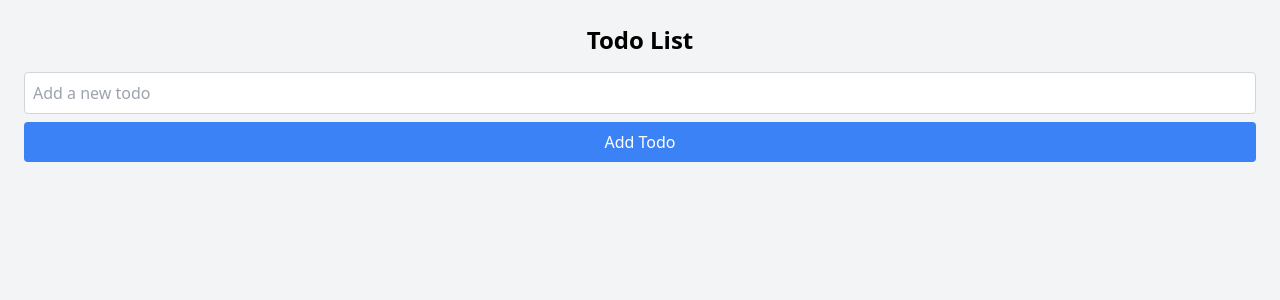
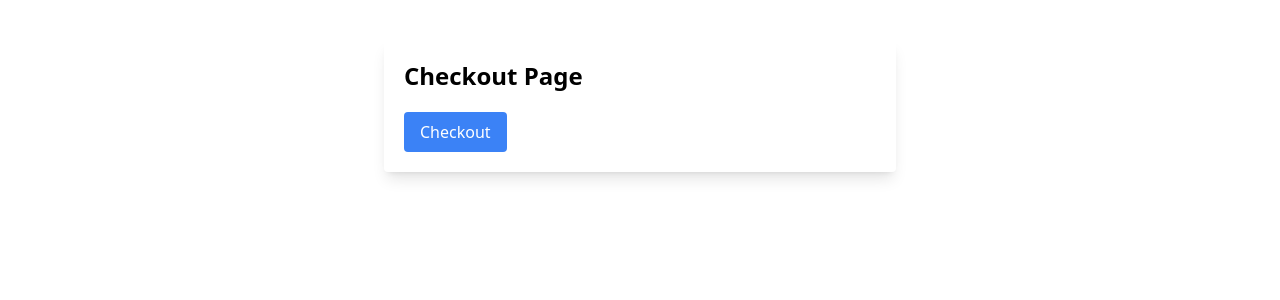
Before and after one commit to ojuan19/sample-backend, a React (Vite) app: page /checkout in a window 1280 px wide. Shown: the top 300 px of the page. Built offline with nearby package versions, Linux system fonts and the light colour scheme.

Commit message:
Reset repo and add my new files

```diff
--- a/src/App.tsx
+++ b/src/App.tsx
@@ -1,11 +1,16 @@
 import React from 'react';
-import TodoApp from './components/TodoApp';
+import { BrowserRouter as Router, Routes, Route } from 'react-router-dom';
+import CheckoutPage from './pages/CheckoutPage';
+import NotFoundPage from './pages/NotFoundPage';
 
 function App() {
   return (
-    <div className="App">
-      <TodoApp />
-    </div>
+    <Router>
+      <Routes>
+        <Route path="/checkout" element={<CheckoutPage />} />
+        <Route path="*" element={<NotFoundPage />} />
+      </Routes>
+    </Router>
   );
 }
 
--- a/src/components/TodoApp.tsx
+++ /dev/null
@@ -1,31 +0,0 @@
-import React, { useState } from 'react';
-import TodoList from './TodoList';
-import TodoForm from './TodoForm';
-
-interface Todo {
-  id: number;
-  text: string;
-}
-
-const TodoApp: React.FC = () => {
-  const [todos, setTodos] = useState<Todo[]>([]);
-
-  const addTodo = (text: string) => {
-    const newTodo = { id: Date.now(), text };
-    setTodos([...todos, newTodo]);
-  };
-
-  const removeTodo = (id: number) => {
-    setTodos(todos.filter(todo => todo.id !== id));
-  };
-
-  return (
-    <div className="p-6 bg-gray-100 min-h-screen">
-      <h1 className="text-2xl font-bold mb-4 text-center">Todo List</h1>
-      <TodoForm addTodo={addTodo} />
-      <TodoList todos={todos} removeTodo={removeTodo} />
-    </div>
-  );
-};
-
-export default TodoApp;
--- a/src/components/TodoForm.tsx
+++ /dev/null
@@ -1,41 +0,0 @@
-import React, { useState } from 'react';
-
-interface TodoFormProps {
-  addTodo: (text: string) => void;
-}
-
-const TodoForm: React.FC<TodoFormProps> = ({ addTodo }) => {
-  const [input, setInput] = useState('');
-
-  const handleChange = (e: React.ChangeEvent<HTMLInputElement>) => {
-    setInput(e.target.value);
-  };
-
-  const handleSubmit = (e: React.FormEvent) => {
-    e.preventDefault();
-    if (input.trim()) {
-      addTodo(input);
-      setInput('');
-    }
-  };
-
-  return (
-    <form onSubmit={handleSubmit} className="mb-4">
-      <input
-        type="text"
-        value={input}
-        onChange={handleChange}
-        className="p-2 border border-gray-300 rounded w-full"
-        placeholder="Add a new todo"
-      />
-      <button
-        type="submit"
-        className="mt-2 w-full bg-blue-500 text-white p-2 rounded hover:bg-blue-700"
-      >
-        Add Todo
-      </button>
-    </form>
-  );
-};
-
-export default TodoForm;
--- a/src/components/TodoItem.tsx
+++ /dev/null
@@ -1,27 +0,0 @@
-import React from 'react';
-
-interface Todo {
-  id: number;
-  text: string;
-}
-
-interface TodoItemProps {
-  todo: Todo;
-  removeTodo: (id: number) => void;
-}
-
-const TodoItem: React.FC<TodoItemProps> = ({ todo, removeTodo }) => {
-  return (
-    <li className="flex justify-between items-center p-2 bg-white border-b border-gray-300">
-      <span>{todo.text}</span>
-      <button
-        onClick={() => removeTodo(todo.id)}
-        className="bg-red-500 text-white px-2 py-1 rounded hover:bg-red-700"
-      >
-        Delete
-      </button>
-    </li>
-  );
-};
-
-export default TodoItem;
--- a/src/components/TodoList.tsx
+++ /dev/null
@@ -1,24 +0,0 @@
-import React from 'react';
-import TodoItem from './TodoItem';
-
-interface Todo {
-  id: number;
-  text: string;
-}
-
-interface TodoListProps {
-  todos: Todo[];
-  removeTodo: (id: number) => void;
-}
-
-const TodoList: React.FC<TodoListProps> = ({ todos, removeTodo }) => {
-  return (
-    <ul className="list-none p-0">
-      {todos.map(todo => (
-        <TodoItem key={todo.id} todo={todo} removeTodo={removeTodo} />
-      ))}
-    </ul>
-  );
-};
-
-export default TodoList;
--- /dev/null
+++ b/src/pages/CheckoutPage.tsx
@@ -0,0 +1,17 @@
+import React from 'react';
+import Button from '../styles/Button';
+
+const CheckoutPage: React.FC = () => {
+  const handleCheckout = () => {
+    alert('Proceed to checkout');
+  };
+
+  return (
+    <div className="container mx-auto my-10 p-5 max-w-lg bg-white shadow-lg rounded">
+      <h1 className="text-2xl font-bold mb-5">Checkout Page</h1>
+      <Button label="Checkout" onClick={handleCheckout} />
+    </div>
+  );
+};
+
+export default CheckoutPage;
--- /dev/null
+++ b/src/pages/NotFoundPage.tsx
@@ -0,0 +1,11 @@
+import React from 'react';
+
+const NotFoundPage: React.FC = () => {
+  return (
+    <div className="flex items-center justify-center h-screen">
+      <h1 className="text-4xl font-bold">404 - Page Not Found</h1>
+    </div>
+  );
+};
+
+export default NotFoundPage;
--- /dev/null
+++ b/src/styles/Button.tsx
@@ -0,0 +1,20 @@
+import React from 'react';
+import 'tailwindcss/tailwind.css';
+
+interface ButtonProps {
+  label: string;
+  onClick: () => void;
+}
+
+const Button: React.FC<ButtonProps> = ({ label, onClick }) => {
+  return (
+    <button
+      onClick={onClick}
+      className="px-4 py-2 bg-blue-500 text-white rounded hover:bg-blue-700 focus:outline-none focus:ring focus:ring-blue-300"
+    >
+      {label}
+    </button>
+  );
+};
+
+export default Button;
```
Also changed, not shown: app.js (added, +14 -0 lines).
